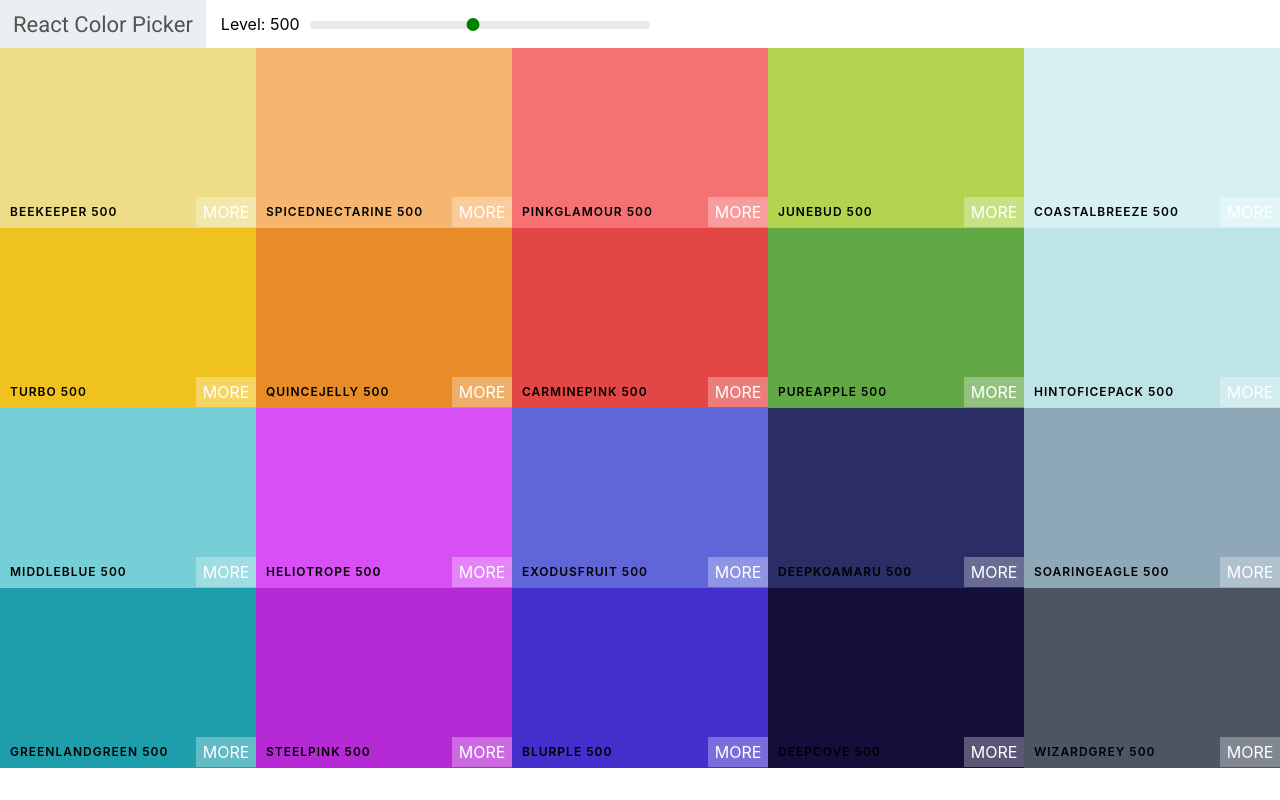
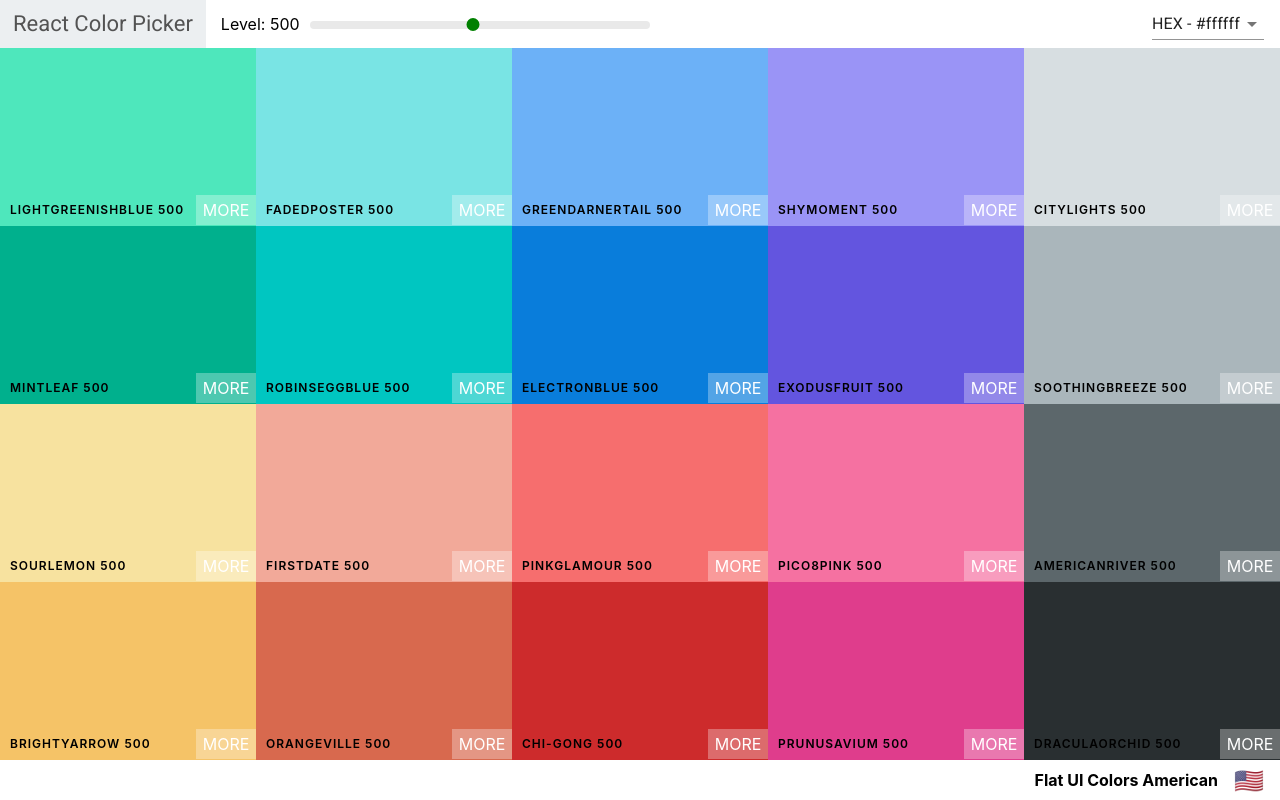
Before and after one commit to khadetou/React-colors, a React (Create React App) app: page /palette/flat-ui-colors-american in a window 1280 px wide. Built offline with nearby package versions, Linux system fonts and the light colour scheme.

Commit message:
add router pallettelink and links

```diff
--- a/package.json
+++ b/package.json
@@ -3,6 +3,8 @@
   "version": "0.1.0",
   "private": true,
   "dependencies": {
+    "@material-ui/core": "^4.11.4",
+    "@material-ui/icons": "^4.11.2",
     "@testing-library/jest-dom": "^5.12.0",
     "@testing-library/react": "^11.2.6",
     "@testing-library/user-event": "^12.8.3",
@@ -11,6 +13,7 @@
     "react": "^17.0.2",
     "react-copy-to-clipboard": "^5.0.3",
     "react-dom": "^17.0.2",
+    "react-router-dom": "^5.2.0",
     "react-scripts": "4.0.3",
     "web-vitals": "^1.1.1"
   },
--- a/src/App.js
+++ b/src/App.js
@@ -1,12 +1,31 @@
 import Palette from './components/Palette';
+import PaletteList from './components/PaletteList';
 import seedColors from './colors/seedColors';
+import {Route, Switch} from 'react-router-dom';
 import {generatePalettes}from './colors/colorHelpers';
 
 function App() {
+
+  const findId = (id)=>{
+    return seedColors.find((seedId)=>{
+
+      return seedId.id === id;
+    })
+  }
+
   return (
-    <div>
-      <Palette palette={generatePalettes(seedColors[4])} />
-    </div>
+    <Switch>
+      <Route
+        exact path='/'
+        render={()=> (<PaletteList palettes={seedColors}/>)}/>
+      <Route
+        exact path="/palette/:id"
+        render={props=> (<Palette palette={generatePalettes(findId(props.match.params.id))}/>)}/>
+    </Switch>
+
+    // <div>
+    //   {/* <Palette palette={generatePalettes(seedColors[4])} /> */}
+    // </div>
   );
 }
 
--- a/src/colors/seedColors.js
+++ b/src/colors/seedColors.js
@@ -1,3 +1,4 @@
+
 const seedColors = [
     {
       paletteName: "Material UI Colors",
@@ -109,7 +110,7 @@ const seedColors = [
     {
       paletteName: "Flat UI Colors Aussie",
       id: "flat-ui-colors-aussie",
-      emoji: "🇦🇺",
+      emoji: "🇦🇺 ",
       colors: [
         { name: "Beekeeper", color: "#f6e58d" },
         { name: "SpicedNectarine", color: "#ffbe76" },
@@ -243,4 +244,5 @@ const seedColors = [
     }
   ];
 
+
   export default seedColors;
--- a/src/components/Palette.js
+++ b/src/components/Palette.js
@@ -5,27 +5,45 @@ import './style/Palette.css';
 const Palette = ({palette}) => {
 
     const [level, setLevel] = useState(500);
+    const [format, setFormat] = useState('hex');
+    const [open, setOpen] = useState(false);
+
+
+
+    const changeLevel = (level)=> {
+        setLevel(level)
+    };
+
+
+    const changeFormat = (e)=> {
+            setOpen(true);
+            setFormat(e.target.value);
+    };
+
+    const closeSnabar = ()=>{
+        setOpen(false);
+    }
 
     const colorBox = palette.colors[level].map((color, k)=>(
-        <ColorBox colorName={color} key={k}/>
+        <ColorBox colorName={color} key={k} format ={format}/>
     ))
 
-    const changeLevel = (level)=>{
-        setLevel(level);
-    }
-
+     const {paletteName, emoji} = palette
     return (
         <div className="Palette">
 
-
-                <Navbar level={level} changeLevel={changeLevel}/>
-
+                <Navbar level={level} changeLevel={changeLevel} handleFormat ={changeFormat} format={format} open={open} closeSnabar={closeSnabar}/>
 
             {/* Navbar */}
                 <div className="Palette-colors">
                     {colorBox}
                 </div>
-            {/* Footer */}
+
+            <footer className="Palette-footer">
+            {paletteName}
+            <span className="emoji">{emoji}</span>
+
+            </footer>
         </div>
     )
 }
--- /dev/null
+++ b/src/components/PaletteList.js
@@ -0,0 +1,16 @@
+import React from 'react'
+import {Link} from 'react-router-dom';
+
+const PaletteList = ({palettes}) => {
+
+
+    return (
+        <div>
+           {palettes.map(palette=>(
+               <Link to={`/palette/${palette.id}`} key={palette.id}>{palette.paletteName}</Link>
+           ))}
+        </div>
+    )
+}
+
+export default PaletteList;
--- a/src/components/branches/ColorBox.js
+++ b/src/components/branches/ColorBox.js
@@ -2,7 +2,7 @@ import React, {useState} from 'react';
 import CopyToClipBoard from 'react-copy-to-clipboard';
 import '../style/ColorBox.css';
 
-const ColorBox = ({colorName}) => {
+const ColorBox = ({colorName, format}) => {
 
     const [copied, setCopied] = useState(false);
 
@@ -10,17 +10,18 @@ const ColorBox = ({colorName}) => {
         setCopied(true, setTimeout(()=> setCopied(false), 1500));
     }
 
-    const {hex, name} = colorName;
+    const {name} = colorName;
+
     return (
-        <CopyToClipBoard text ={hex} onCopy={changeCopyState}>
-            <div style={{backgroundColor:hex}} className="ColorBox">
+        <CopyToClipBoard text ={colorName[format]} onCopy={changeCopyState}>
+            <div style={{backgroundColor:colorName[format]}} className="ColorBox">
 
-                <div className={`copy-overlay ${copied && "show"}`} style={{backgroundColor:hex}}>
+                <div className={`copy-overlay ${copied && "show"}`} style={{backgroundColor:colorName[format]}}>
                 </div>
 
                 <div className={`copy-msg ${copied && "show"}`}>
                         <h1>Copied</h1>
-                        <p>{hex}</p>
+                        <p>{colorName[format]}</p>
                 </div>
 
                 <div className="copy-container">
--- a/src/components/branches/Navbar.js
+++ b/src/components/branches/Navbar.js
@@ -1,12 +1,19 @@
-import React from 'react'
+import React from 'react';
+import Select from '@material-ui/core/Select';
+import MenuItem from '@material-ui/core/MenuItem';
+import Snackbar from '@material-ui/core/Snackbar';
+import IconButton from '@material-ui/core/IconButton';
+import CloseIcon from '@material-ui/icons/Close';
+import {Link} from 'react-router-dom';
 import Slider from 'rc-slider';
 import 'rc-slider/assets/index.css';
 import '../style/Navbar.css';
-const Navbar = ({changeLevel, level}) => {
+const Navbar = ({changeLevel, level, handleFormat, format, closeSnabar, open}) => {
+
     return (
-        <div className="Navbar">
+        <header className="Navbar">
             <div className="log">
-                <a href="/">react color picker</a>
+                <Link to="/">react color picker</Link>
             </div>
             <div className="sliderContainer">
                 <span>Level: {level}</span>
@@ -14,7 +21,28 @@ const Navbar = ({changeLevel, level}) => {
                     <Slider defaultValue={level} min={100} max={900}  step={100} onAfterChange={changeLevel}/>
                 </div>
             </div>
-        </div>
+            <div className="select-container">
+                <Select value={format} onChange={handleFormat}>
+                    <MenuItem value="hex">HEX - #ffffff</MenuItem>
+                    <MenuItem value="rgb">RGB - rgb(255, 255, 255)</MenuItem>
+                    <MenuItem value="rgba">RGBA - rgba(255, 255, 255, 0.1)</MenuItem>
+                </Select>
+            </div>
+            <Snackbar
+                anchorOrigin={{ vertical:'bottom', horizontal:'left'}}
+                open={open} autoHideDuration={3000}
+                message={<span style={{fontSize:"1.2rem"}} id="message-id">Format changed  to {format.toUpperCase()}!</span>}
+                ContentProps={{
+                    "aria-describedby":"message-id"
+                }}
+                onClose={closeSnabar}
+                action={[
+                    <IconButton onClick={closeSnabar} color="inherit" key="close" aria-label="close">
+                        <CloseIcon/>
+                    </IconButton>
+                ]}
+             />
+        </header>
     )
 }
 
--- a/src/components/style/Navbar.css
+++ b/src/components/style/Navbar.css
@@ -48,3 +48,8 @@
     margin-left: -7px;
     margin-top: -3px;
 }
+
+.select-container{
+    margin-left: auto;
+    margin-right: 1rem;
+}
--- a/src/components/style/Palette.css
+++ b/src/components/style/Palette.css
@@ -1,7 +1,22 @@
 .Palette{
     height: 100vh;
+    display: flex;
+    flex-direction: column;
 }
 
 .Palette-colors{
     height: 90%;
 }
+
+.Palette-footer{
+    background-color: #fff;
+    height: 5vh;
+    display: flex;
+    justify-content: flex-end;
+    align-items: center;
+    font-weight: bold;
+}
+.emoji{
+    font-size: 1.5rem;
+    margin: 0 1rem;
+}
--- a/src/index.js
+++ b/src/index.js
@@ -2,12 +2,13 @@ import React from 'react';
 import ReactDOM from 'react-dom';
 import './index.css';
 import App from './App';
+import {BrowserRouter} from 'react-router-dom';
 import reportWebVitals from './reportWebVitals';
 
 ReactDOM.render(
-  <React.StrictMode>
+  <BrowserRouter>
     <App />
-  </React.StrictMode>,
+  </BrowserRouter>,
   document.getElementById('root')
 );
 
```
Also changed, not shown: public/index.html (+1 -21 lines), 1 other file (tests, documents, lock files or other folders).
